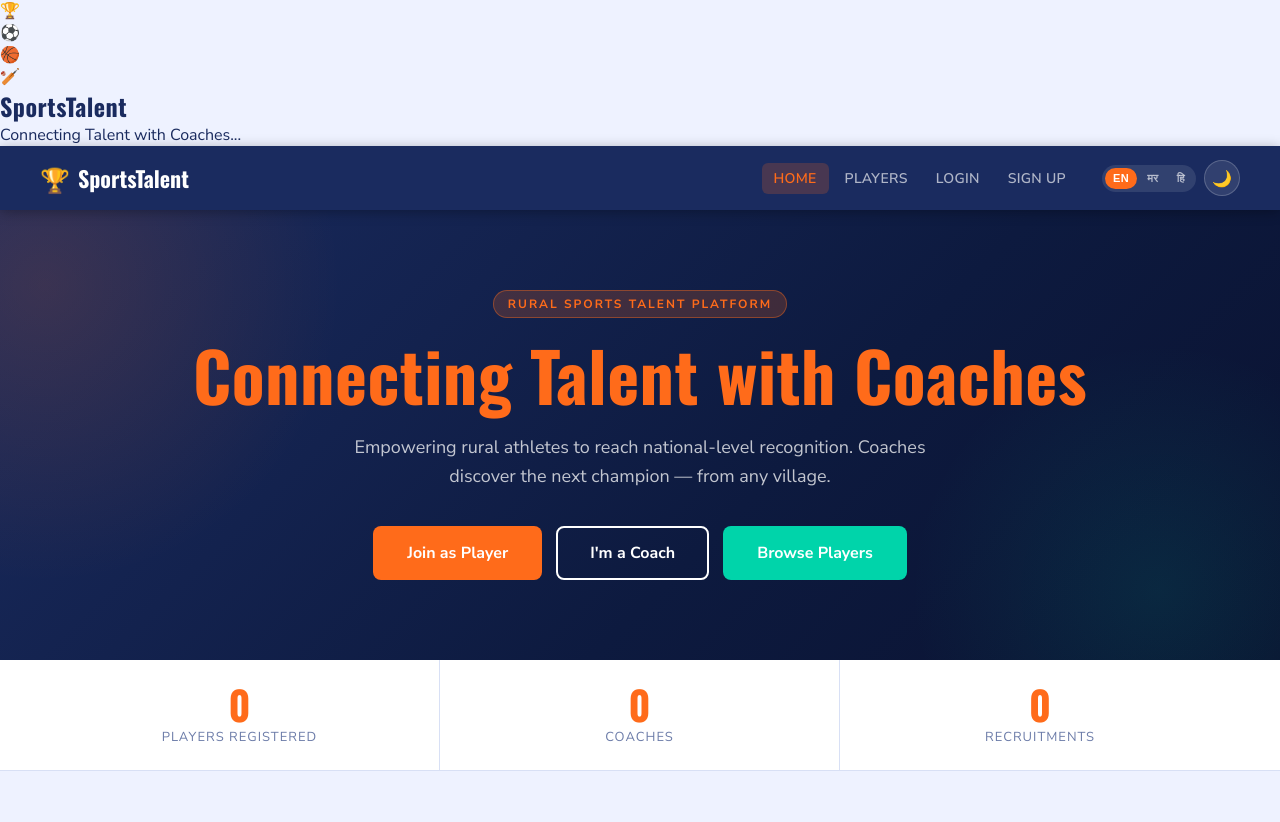
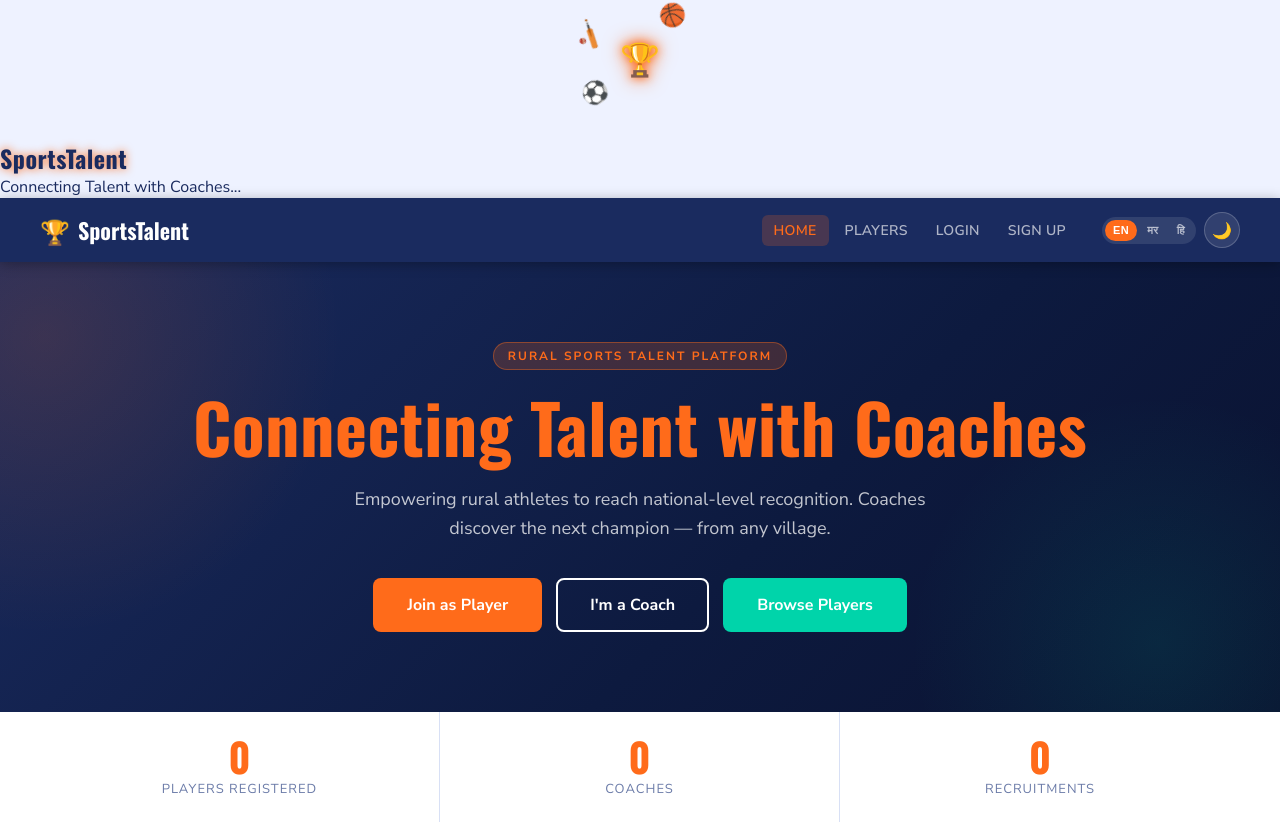
Before and after one commit to abhishekkarad3-sketch/sports_recruitment, a Flask app: page / in a window 1280 px wide. Shown: the top 822 px of the page. Run offline with Flask 3, Linux system fonts and the light colour scheme; data that the repository does not hold is empty.

Commit message:
Update style.css

```diff
--- a/sports_recruitment/static/style.css
+++ b/sports_recruitment/static/style.css
@@ -807,3 +807,64 @@
   .filter-bar { flex-direction: column; }
   .filter-bar .form-group { min-width: 100%; }
 }
+/* ── ORBIT LOADER (NEW) ── */
+.orbit-loader {
+  position: relative;
+  width: 120px;
+  height: 120px;
+  margin: 0 auto 20px;
+}
+
+.center-logo {
+  position: absolute;
+  top: 50%;
+  left: 50%;
+  transform: translate(-50%, -50%);
+  font-size: 32px;
+  color: #FF6B1A;
+  text-shadow: 0 0 10px #FF6B1A, 0 0 20px #FF6B1A;
+}
+
+.orbit {
+  position: absolute;
+  width: 100%;
+  height: 100%;
+  border-radius: 50%;
+  animation: rotate linear infinite;
+}
+
+.orbit span {
+  position: absolute;
+  top: -10px;
+  left: 50%;
+  transform: translateX(-50%);
+  font-size: 22px;
+}
+
+.orbit1 { animation-duration: 4s; }
+.orbit2 { animation-duration: 6s; }
+.orbit3 { animation-duration: 8s; }
+
+@keyframes rotate {
+  from { transform: rotate(0deg); }
+  to   { transform: rotate(360deg); }
+}
+
+/* ── IMPROVED LOADER BAR ── */
+.loader-fill {
+  height: 100%;
+  width: 30%;
+  background: linear-gradient(90deg, #FF6B1A, #00D4AA);
+  border-radius: 10px;
+  animation: slide 1.5s infinite;
+}
+
+@keyframes slide {
+  0%   { transform: translateX(-100%); }
+  100% { transform: translateX(300%); }
+}
+
+/* ── EXTRA GLOW (OPTIONAL BUT COOL) ── */
+.loader-title {
+  text-shadow: 0 0 10px #FF6B1A;
+}
```
